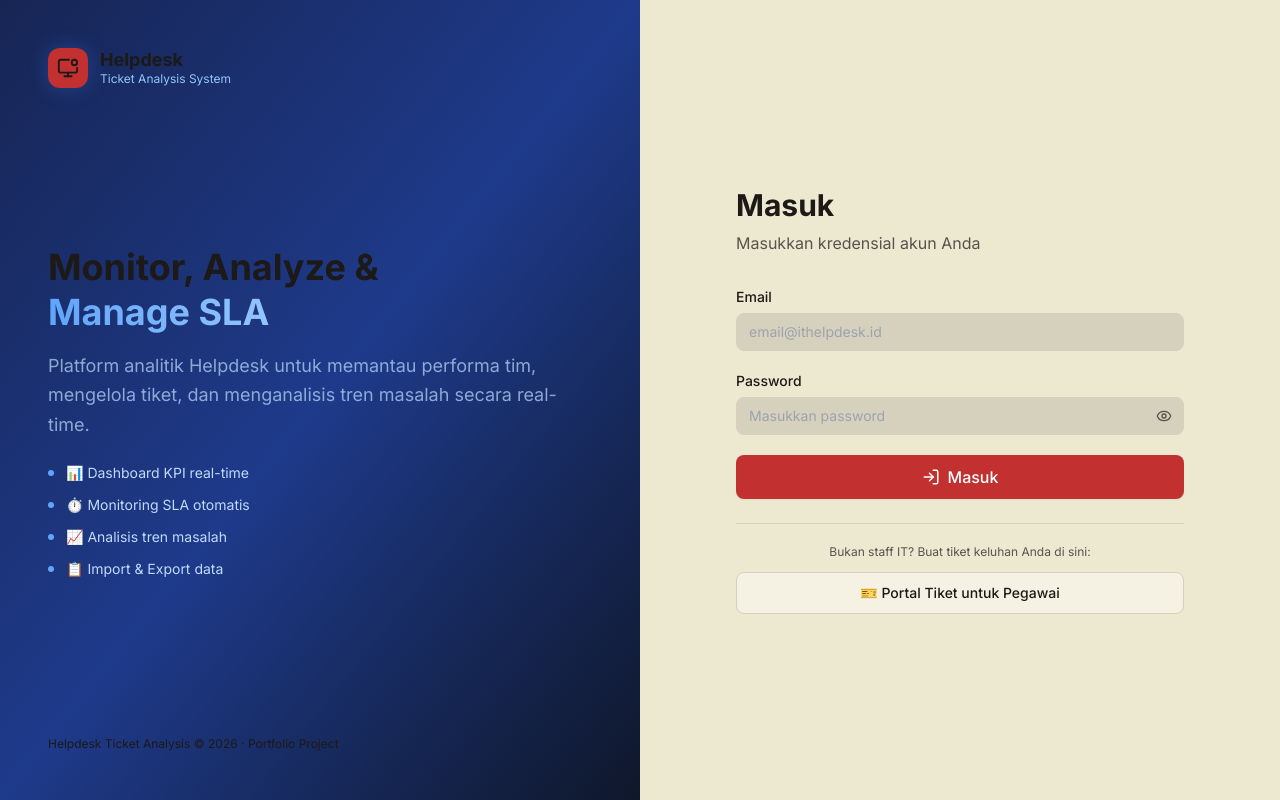
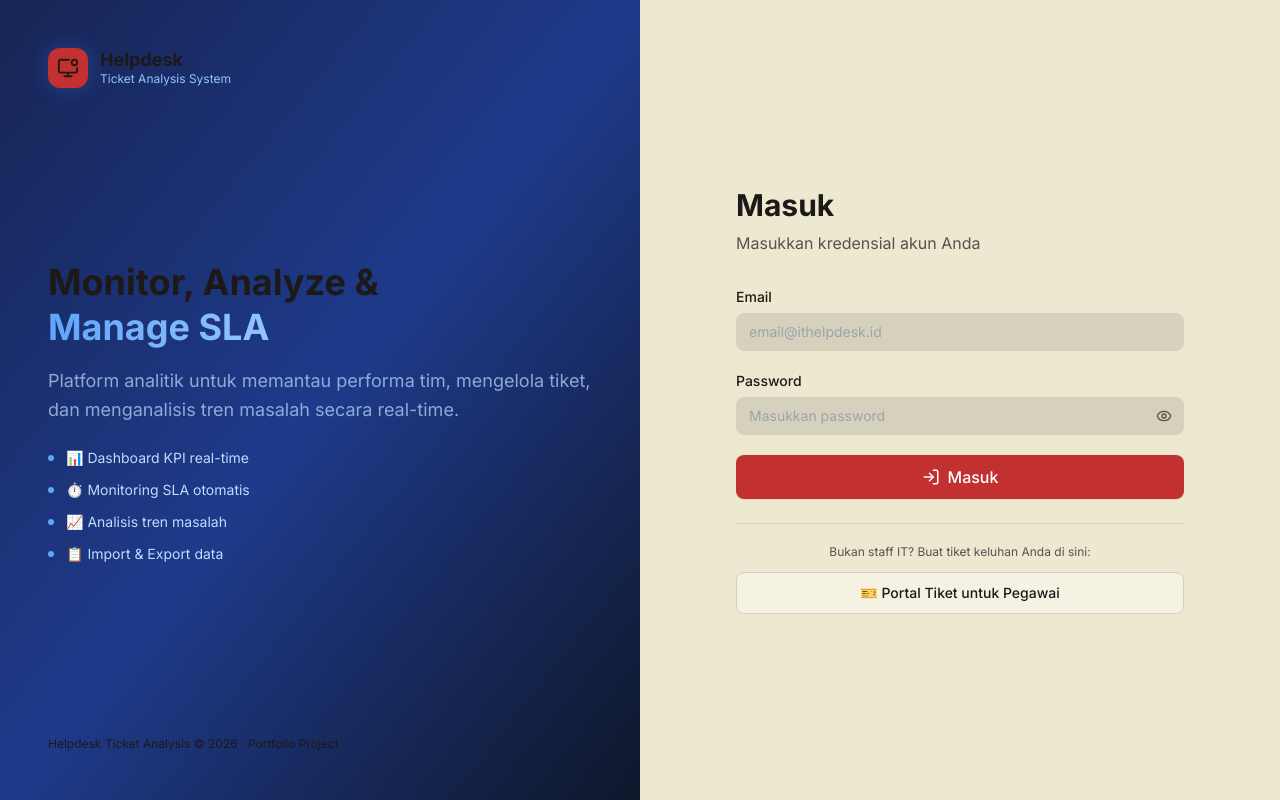
Before and after one commit to Readwips/web_helpdesk-organisasi, a React (Vite) app in the folder frontend/: page /login in a window 1280 px wide. Built offline with nearby package versions, Linux system fonts and the light colour scheme.

Commit message:
UI: update login page copy

```diff
--- a/frontend/src/pages/LoginPage.tsx
+++ b/frontend/src/pages/LoginPage.tsx
@@ -62,7 +62,7 @@ export default function LoginPage() {
               <span className="text-gradient">Manage SLA</span>
             </h2>
             <p className="mt-4 text-primary-200/70 text-lg leading-relaxed">
-              Platform analitik Helpdesk untuk memantau performa tim, mengelola tiket,
+              Platform analitik untuk memantau performa tim, mengelola tiket,
               dan menganalisis tren masalah secara real-time.
             </p>
           </div>
```
